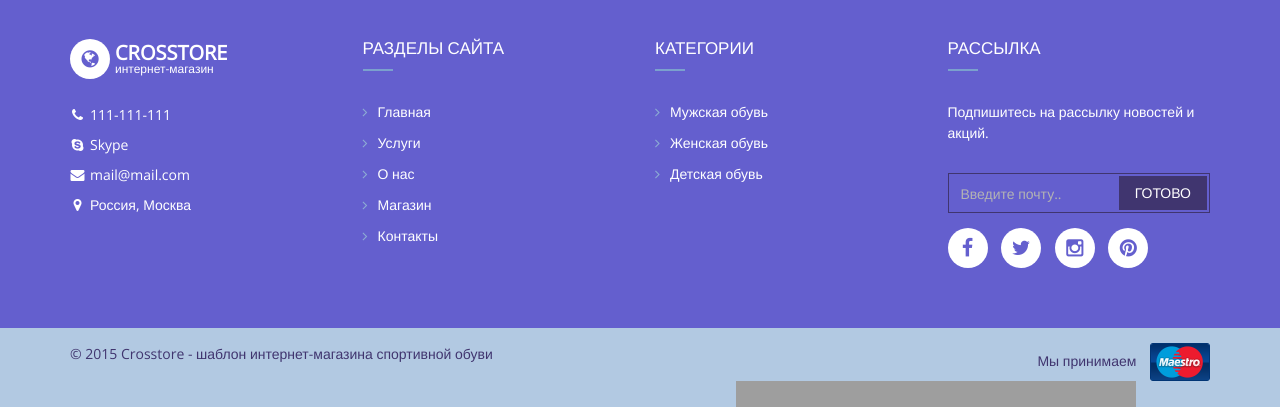
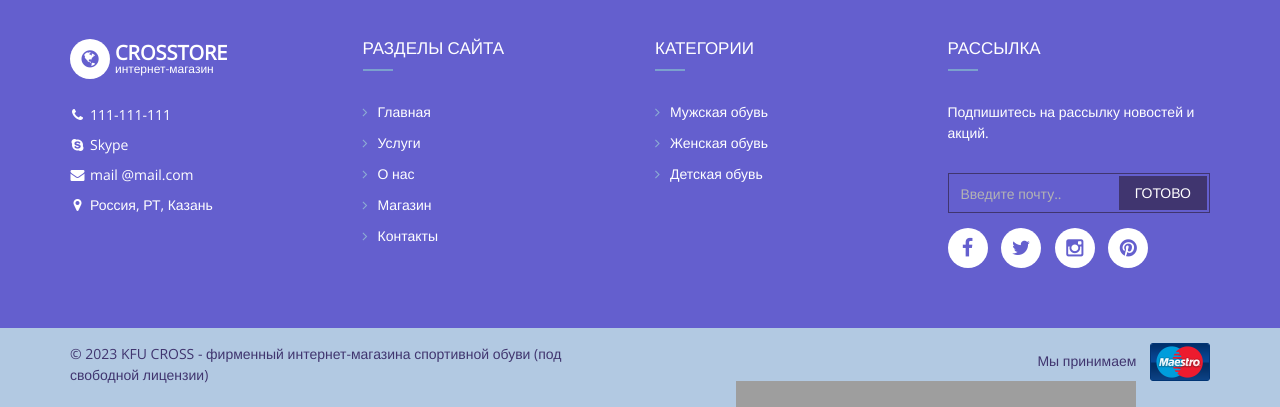
Before and after one commit to PythonGuySup/KFU_SHOP_11_313, a Django app: page / in a window 1280 px wide. Shown: the part 6093-6500 px from the top of the page. Run offline with Django 4.2, Linux system fonts and the light colour scheme; some libraries are stand-ins or nearby versions; grey boxes are pictures that could not be loaded.

Commit message:
Исправлены надписи снова

```diff
--- a/cross_store/templates/index.html
+++ b/cross_store/templates/index.html
@@ -1574,8 +1574,9 @@
                                 <ul>
                                     <li><i class="fa fa-phone"></i>111-111-111</li>
                                     <li><i class="fa fa-skype"></i>Skype</li>
-                                    <li><i class="fa fa-envelope"></i><a href="mailto:#">mail@mail.com</a></li>
-                                    <li><i class="fa fa-map-marker"></i>Россия, Москва</li>
+                                    <li><i class="fa fa-envelope"></i><a href="mailto:#">mail
+                                        @mail.com</a></li>
+                                    <li><i class="fa fa-map-marker"></i>Россия, РТ, Казань</li>
                                 </ul>
                             </address>
                         </div>
@@ -1630,7 +1631,7 @@
             <div class="container">
                 <div class="row">
                     <div class="col-md-6">
-                        <span class="copyright">&copy; 2015 Crosstore - шаблон интернет-магазина спортивной обуви</span>
+                        <span class="copyright">&copy; 2023 KFU CROSS - фирменный интернет-магазина спортивной обуви (под свободной лицензии) </span>
                     </div>
                     <div class="col-md-6">
                         <span class="payments">Мы принимаем
```
